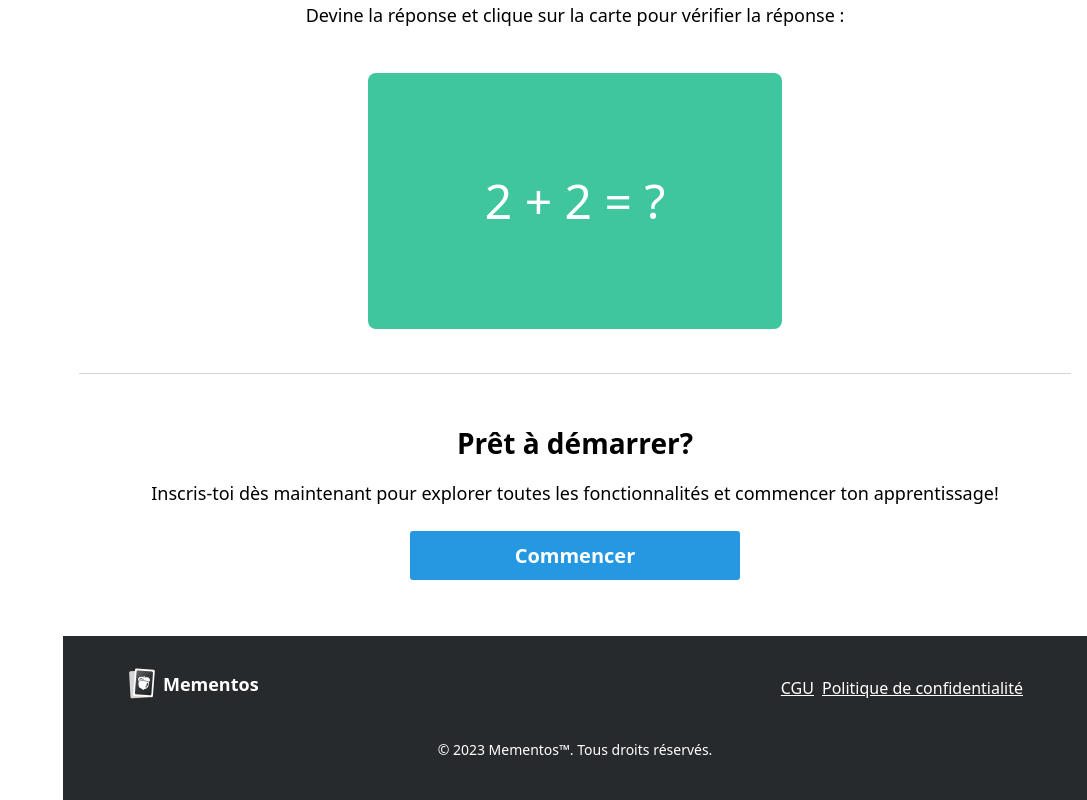
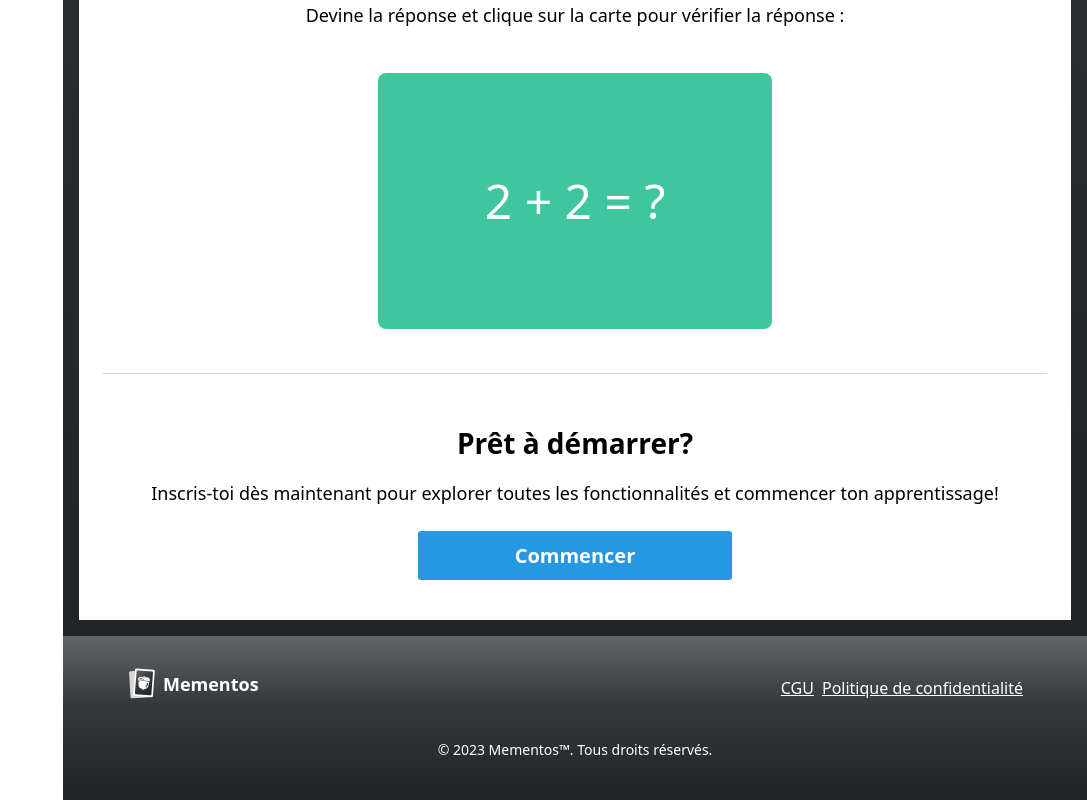
Before and after one commit to Mart1n-S/mementos-frontend, a Vue app: page / in a window 1280 px wide. Shown: the part 1736-2536 px from the top of the page, without its empty margins (193-1280 px from the left). Built offline with nearby package versions, Linux system fonts and the light colour scheme; the HTML template or start-up script is replaced by a standard one.

Commit message:
modification du style

```diff
--- a/src/components/FeatureSection.vue
+++ b/src/components/FeatureSection.vue
@@ -1,6 +1,6 @@
 <template>
-    <section class="py-10 features-section">
-        <div class="container mx-auto text-center">
+    <section class="py-10 bg-white features-section rounded-t-3xl">
+        <div class="container px-4 mx-auto text-center sm:px-6">
             <h1 class="mb-6 text-[28px] font-bold">Se souvenir de tout pour (quasiment) toujours</h1>
             <p class="mb-6 text-[18px]">La répétition espacée est une technique d'apprentissage efficace...</p>
             <h2 class="mb-4 text-[28px] font-bold">Et Mementos ?</h2>
--- a/src/components/FooterComponent.vue
+++ b/src/components/FooterComponent.vue
@@ -1,5 +1,5 @@
 <template>
-    <footer class="p-4 py-8 bg-[#272a2c] sm:ml-64">
+    <footer class="p-4 py-8 custom-gradient sm:ml-64">
         <div class="flex items-end justify-between max-w-4xl mx-auto mb-8">
             <!-- Logo and Name -->
             <div class="flex items-center">
--- a/src/components/HeroSection.vue
+++ b/src/components/HeroSection.vue
@@ -1,5 +1,5 @@
 <template>
-    <div class="flex flex-col items-center justify-center py-10 text-center text-black hero-section">
+    <div class="flex flex-col items-center justify-center p-4 py-10 text-center text-white hero-section">
         <img src="@/assets/images/logo.svg" alt="Mementos Logo" class="w-32 h-32 mb-8" />
         <h1 class="mb-4 text-[50px] font-bold">MEMENTOS</h1>
         <p class="mb-8 text-[22px]">Améliore ta mémoire durablement avec la répétition espacée.</p>
--- a/src/views/AccueilView.vue
+++ b/src/views/AccueilView.vue
@@ -6,7 +6,7 @@ import FooterComponent from '@/components/FooterComponent.vue';
 
 <template>
   <main>
-    <section class="p-4 sm:ml-64">
+    <section class="sm:ml-64 custom-gradient md:p-4">
       <div class="mt-14">
         <HeroSection />
         <FeatureSection />
@@ -15,3 +15,12 @@ import FooterComponent from '@/components/FooterComponent.vue';
   </main>
   <FooterComponent />
 </template>
+
+<style>
+.custom-gradient {
+  background-image: linear-gradient(0deg,
+      #212426 0%,
+      #34383A 58%,
+      #616567 100%);
+}
+</style>
--- a/src/views/CategorieView.vue
+++ b/src/views/CategorieView.vue
@@ -1,11 +1,11 @@
 <template>
   <main>
-    <div class="p-4 sm:ml-64">
+    <section class="p-4 sm:ml-64">
       <div class="p-4 mt-14">
         <p>Catégories</p>
 
       </div>
-    </div>
+    </section>
   </main>
   <FooterComponent />
 </template>
```
